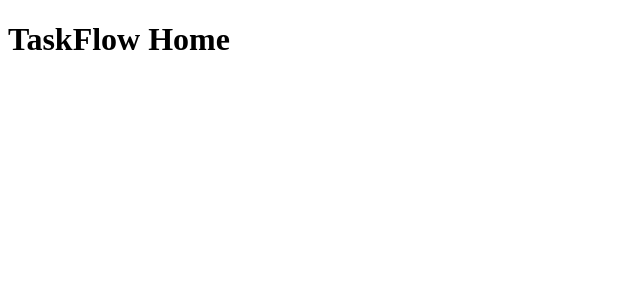
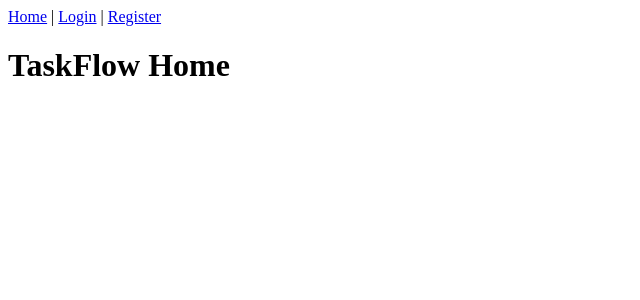
Before and after one commit to mizuhar/taskflow, a React (Vite) app: page / in a window 1280 px wide. Shown: the top 300 px of the page, without its empty margins (0-640 px from the left). Built offline with nearby package versions, Linux system fonts and the light colour scheme.

Commit message:
create application layout and navigation

```diff
--- a/src/App.jsx
+++ b/src/App.jsx
@@ -1,5 +1,6 @@
 import { Routes, Route } from "react-router-dom";
 
+import MainLayout from "./layouts/MainLayout";
 import Home from "./pages/Home";
 import Login from "./pages/Login";
 import Register from "./pages/Register";
@@ -7,9 +8,11 @@
 function App() {
   return (
     <Routes>
-      <Route path="/" element={<Home />} />
-      <Route path="/login" element={<Login />} />
-      <Route path="/register" element={<Register />} />
+      <Route element={<MainLayout />}>
+        <Route path="/" element={<Home />} />
+        <Route path="/login" element={<Login />} />
+        <Route path="/register" element={<Register />} />
+      </Route>
     </Routes>
   );
 }
--- /dev/null
+++ b/src/components/Navbar.jsx
@@ -0,0 +1,13 @@
+import { NavLink } from "react-router-dom";
+
+function Navbar() {
+  return (
+    <nav>
+      <NavLink to="/">Home</NavLink>{" | "}
+      <NavLink to="/login">Login</NavLink>{" | "}
+      <NavLink to="/register">Register</NavLink>
+    </nav>
+  );
+}
+
+export default Navbar;
--- /dev/null
+++ b/src/layouts/MainLayout.jsx
@@ -0,0 +1,15 @@
+import { Outlet } from "react-router-dom";
+import Navbar from "../components/Navbar";
+
+function MainLayout() {
+  return (
+    <>
+      <Navbar />
+      <main>
+        <Outlet />
+      </main>
+    </>
+  );
+}
+
+export default MainLayout;
```
